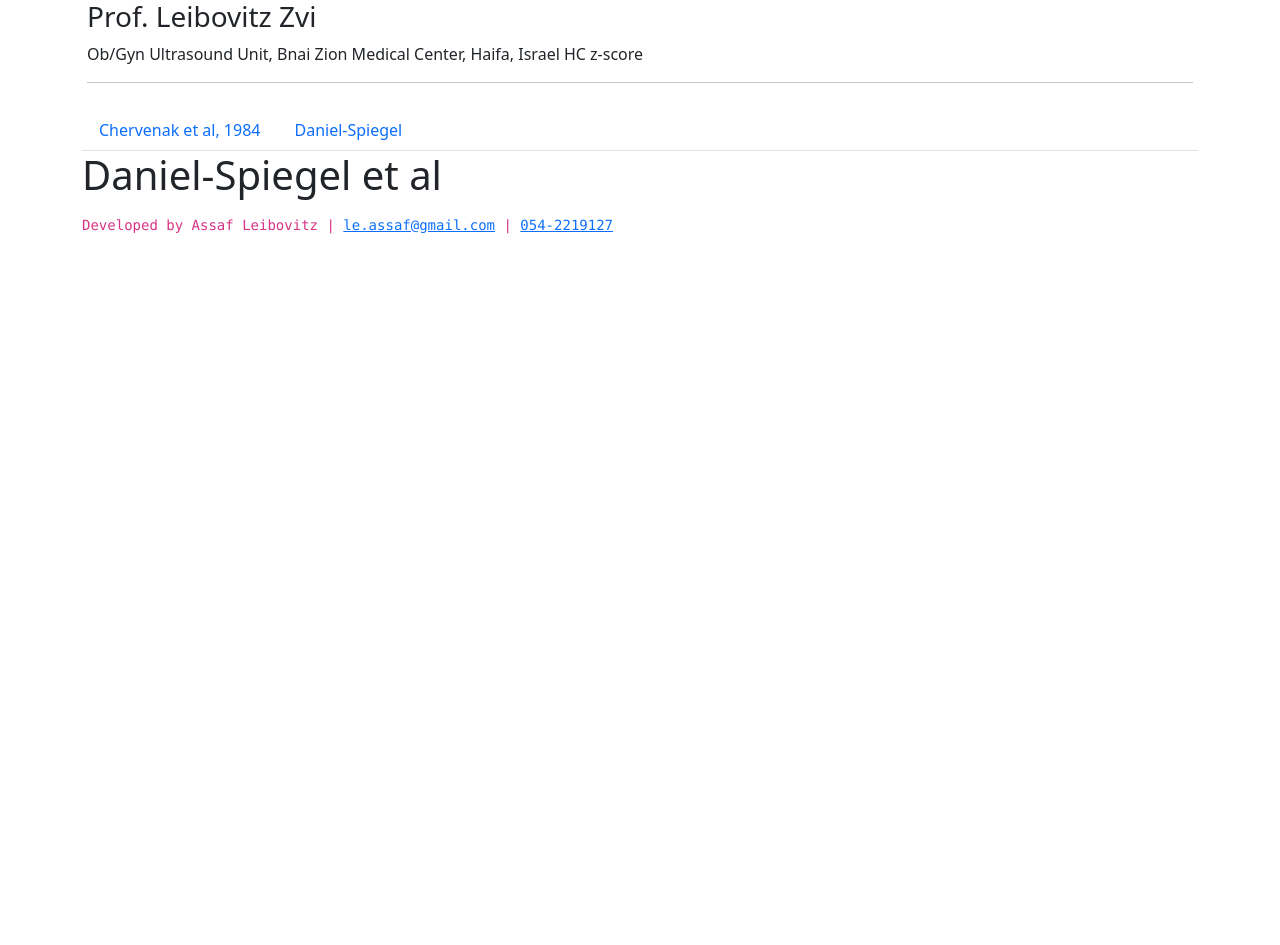
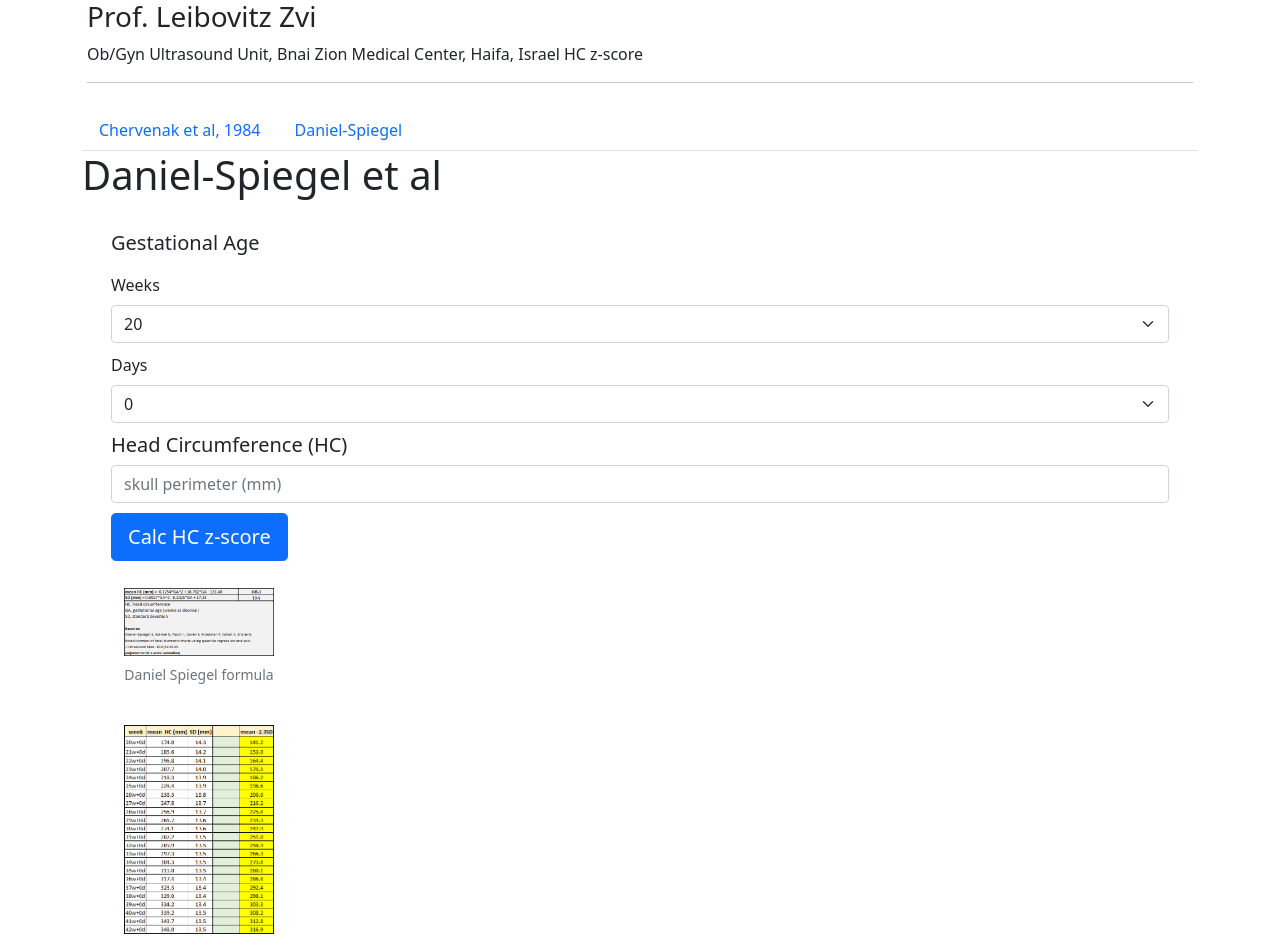
Before and after one commit to leassaf/zvi, a React (Create React App) app: page /DanielSpiegel in a window 1280 px wide. Shown: the top 945 px of the page. Before the commit the page ends 800 px from the top, so only its background shows below. Built offline with nearby package versions, Linux system fonts and the light colour scheme.

Commit message:
add handleCalcDanielSpiegel

```diff
--- a/src/Chervenak.js
+++ b/src/Chervenak.js
@@ -7,7 +7,7 @@ export default function Chervenak() {
   return (
     <div>
       <h1>Chervenak et al, 1984</h1>
-      <FormCalc />
+      <FormCalc type="Chervenak" />
       <Container>
         <Row>
           <Col>
--- a/src/DanielSpiegel.js
+++ b/src/DanielSpiegel.js
@@ -1,14 +1,35 @@
-// import { useState } from "react";
-// import { Button, Container, Row, Col } from "react-bootstrap";
-// import FormCalc from "./FormCalc";
-
-// import img1 from "./Chrevenak/Chrevenak_hc_z_score_formula1.jpg";
-// import img2 from "./Chrevenak/Chrevenak_hc_z_score_table.png";
+import { Container, Row, Col, Figure, Button } from "react-bootstrap";
+import FormCalc from "./FormCalc";
+import img1 from "./DanielSpiegel/hc_z_score_formula.png";
+import img2 from "./DanielSpiegel/hc_z_score_table.png";
 
 export default function DanielSpiegel() {
   return (
     <div>
       <h1>Daniel-Spiegel et al</h1>
+      <FormCalc type="DanielSpiegel" />
+      <Container>
+        <Row>
+          <Col>
+            <Button variant="link" href={img1}>
+              <Figure>
+                <Figure.Image width={150} alt="Chrevenak formula" src={img1} />
+                <Figure.Caption>Daniel Spiegel formula</Figure.Caption>
+              </Figure>
+            </Button>
+          </Col>
+        </Row>
+        <Row>
+          <Col>
+            <Button variant="link" href={img2}>
+              <Figure>
+                <Figure.Image width={150} alt="Chrevenak table" src={img2} />
+                <Figure.Caption>Daniel Spiegel table</Figure.Caption>
+              </Figure>
+            </Button>
+          </Col>
+        </Row>
+      </Container>
     </div>
   );
 }
--- a/src/FormCalc.js
+++ b/src/FormCalc.js
@@ -5,7 +5,7 @@ const AlertMessage = (props) => {
   return <Alert variant={props.variant}>{props.text}</Alert>;
 };
 
-export default function FormCalc() {
+export default function FormCalc(props) {
   const [values, setValues] = useState({
     weeks: 20,
     days: 0,
@@ -30,7 +30,9 @@ export default function FormCalc() {
 
   const [chervenakScore, setChervenakScore] = useState(0);
 
+  // Chervenak
   const handleCalcChervenak = () => {
+    console.log(props.type);
     if (values.sp < 100 || values.sp > 500) {
       setAlertDangerDisplay(true);
       setAlertSuccessDisplay(false);
@@ -39,19 +41,44 @@ export default function FormCalc() {
 
     // clear alerts messages
     setAlertDangerDisplay(false);
+
+    // calculations:
     let ga = parseInt(values.weeks) + parseInt(values.days) / 7;
-    console.log("ga=", ga);
 
-    let maen_hc =
+    let mean_hc =
       -69.625 +
       10.885 * ga +
       0.14769 * Math.pow(ga, 2) -
       0.00405 * Math.pow(ga, 3);
 
-    const sd = 14.7; //constant
+    //constant
+    const sd = 14.7;
 
     let hc_z_score =
-      Math.round(((parseFloat(values.sp) - maen_hc) / sd) * 100) / 100;
+      Math.round(((parseFloat(values.sp) - mean_hc) / sd) * 100) / 100;
+
+    setAlertSuccessDisplay(true);
+    setChervenakScore(hc_z_score);
+  };
+
+  // Daniel-Spiegel
+  const handleCalcDanielSpiegel = () => {
+    console.log(props.type);
+    if (values.sp < 100 || values.sp > 500) {
+      setAlertDangerDisplay(true);
+      setAlertSuccessDisplay(false);
+      return;
+    }
+
+    // clear alerts messages
+    setAlertDangerDisplay(false);
+
+    // calculations:
+    let ga = parseInt(values.weeks) + parseInt(values.days) / 7;
+    let mean_hc = -0.1754 * Math.pow(ga, 2) + 18.782 * ga - 131.48;
+    let sd = 0.0027 * Math.pow(ga, 2) - 0.2025 * ga + 17.23;
+    let hc_z_score = (parseFloat(values.sp) - mean_hc) / sd;
+    hc_z_score = Math.round(hc_z_score * 100) / 100;
 
     setAlertSuccessDisplay(true);
     setChervenakScore(hc_z_score);
@@ -128,7 +155,15 @@ export default function FormCalc() {
           </Row>
           <Row>
             <Col>
-              <Button variant="primary" size="lg" onClick={handleCalcChervenak}>
+              <Button
+                variant="primary"
+                size="lg"
+                onClick={
+                  props.type === "Chervenak"
+                    ? handleCalcChervenak
+                    : handleCalcDanielSpiegel
+                }
+              >
                 Calc HC z-score
               </Button>
             </Col>
```
Also changed, not shown: src/NavigationBar.js (+30 -0 lines), src/DanielSpiegel/hc_z_score_formula.png (added), src/DanielSpiegel/hc_z_score_table.png (added).
